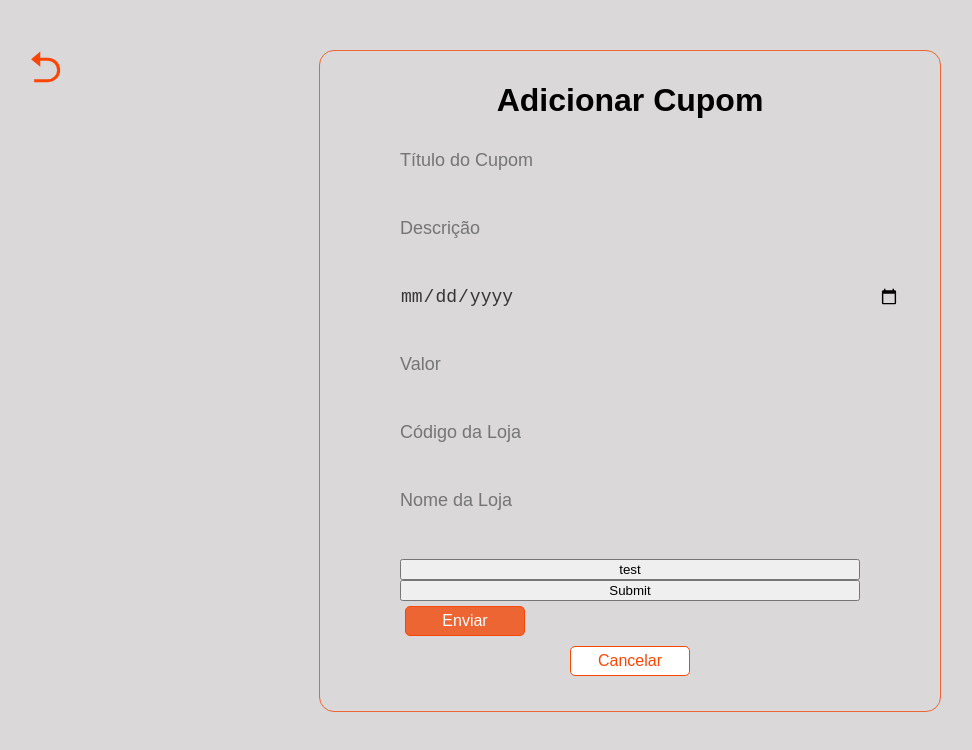
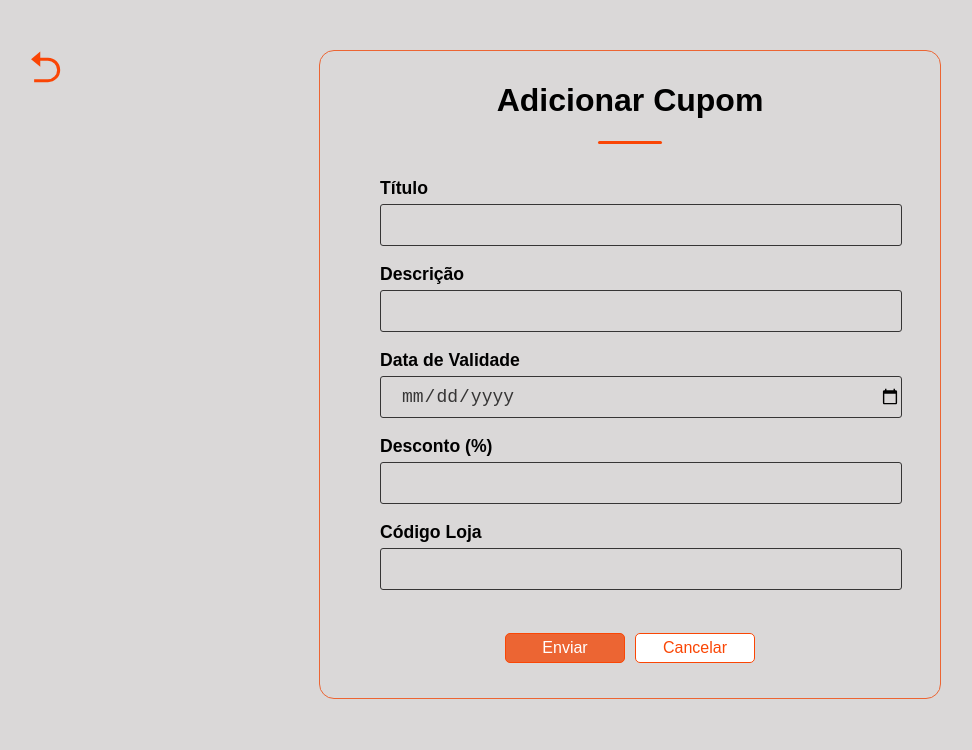
Before and after one commit to Luizcarlosqueiroz/DescontakiShopping-1, a React (Create React App) app: page /adicionarnovocupom in a window 1280 px wide. Shown: the top 750 px of the page, without its empty margins (10-982 px from the left). Built offline with nearby package versions, Linux system fonts and the light colour scheme.

Commit message:
cupons-final-integration

```diff
--- a/src/components/AddCupomForm/formValidation.js
+++ b/src/components/AddCupomForm/formValidation.js
@@ -11,14 +11,13 @@ export const FormValidations = yup.object().shape({
         .string()
         .required('*Validade obrigatória'),
     valor: yup
-        .string()
+        .number()
+        .typeError('*Valor deve ser um valor numérico')
         .required('*Valor obrigatório'),
-    idLoja: yup
-        .string()
+    id: yup
+        .number()
+        .typeError('*Código deve ser valor numérico')
         .required('*Código da Loja obrigatório'),
-    nomeLoja: yup
-        .string()
-        .required('Nome da Loja obrigatório'),
 })
 
 export default FormValidations;
--- a/src/components/AddCupomForm/index.js
+++ b/src/components/AddCupomForm/index.js
@@ -1,42 +1,53 @@
-import React, { useState } from 'react';
+import React, { useState, useEffect } from 'react';
+
 import ButtonSmall from '../ButtonSmall'
 import Input from '../Input';
 import FormValidations from './formValidation'
 import useValidation from './hooks/useValidation';
+
 import { Link } from 'react-router-dom';
+import moment from 'moment';
+import { toast } from 'react-toastify';
+
 import './style.css';
+import 'react-toastify/dist/ReactToastify.css';
 
+toast.configure();
 
 const initialFormState = {
-    dataInicial: new Intl.DateTimeFormat('en-GB').format(new Date()),
+    dataInicial: moment(new Date()).format("DD/MM/YYYY"),
     validade:'',
     quantidade: '',
     valor:'',
     titulo:'',
     descricao:'',
     categogia: null,
-    loja: {
-        id: 1,
-        cnpj: '',
-        nome: '',
-        ponto: ''
-    }
+    loja: ''
+}
+
+const initialFormStateLojista = {
+    id: '',
 }
 
 const CupomForm = () => {
 
     const [form, setForm] = useState(initialFormState);
+    const [formLojista, setFormLojista] = useState(initialFormStateLojista);
     const { errors, invalid } = useValidation(form, FormValidations);
 
     const setInput = (newValue) => {
         setForm( form => ({...form, ...newValue }));
     }
 
-    const testtest = () => {
-        console.log(form);
+    const setInputLojista = (newValue) => {
+        setFormLojista(formLojista => ({...formLojista, ...newValue}));
     }
 
-    const handleSubmit = () => {
+    const handleSubmit = (event) => {
+
+        form.loja = formLojista;
+
+        form.validade = moment(form.validade).format("DD/MM/YYYY");
 
         const requestOptions = {
             method: 'post',
@@ -52,20 +63,35 @@ const CupomForm = () => {
         }
 
 
-        fetch("http://pblelcoma-final.herokuapp.com/cupons", requestOptions)
+        fetch("https://pblelcoma-final.herokuapp.com/cupons", requestOptions)
             .then( function (res) {
-                if(!res.ok) {
-                    throw Error(res.statusText)
+                console.log(res.status);
+                if(res.status == 201) {
+                    toast.success('Cupom cadastrado com sucesso!', {
+                        position: 'top-right',
+                        autoClose: 5000,
+                    })
+                } else {
+                    toast.error('Aconteceu algo de errado.', {
+                        position: 'top-right',
+                        autoClose: 5000,
+                    })
                 }})
             .catch(function(error){
                 console.log(error);
             })
 
+        event.preventDefault();
+
     }
 
-    const formData = [];
+    let formData = [];
 
     const submitForm = () => {
+        form.loja = formLojista;
+
+        form.validade = moment(form.validade).format("DD/MM/YYYY HH:mm:ss");
+
         if (localStorage.getItem('formData') != null) {
             formData = JSON.parse(localStorage.getItem('formData'));
         }
@@ -75,63 +101,53 @@ const CupomForm = () => {
 
     return (
         <div className="AddCupomForm">
+            <hr />
             <form>
+                <br /><label>Título</label>
                 <Input
                     name="titulo"
                     id="titulo"
                     type="text"
-                    placeholder="Título do Cupom"
                     onChange={e => setInput({titulo: e.target.value})}
                     error={errors.titulo}
                     height="100px"
                 />
+                <br /><label>Descrição</label>
                 <Input
                     name="descricao"
                     id="descricao"
                     type="text"
-                    placeholder="Descrição"
                     onChange={e => setInput({descricao: e.target.value})}
                     error={errors.descricao}
                 />
+                <br /><label>Data de Validade</label>
                 <Input
                     name="validade"
                     id="validade"
                     type="date"
-                    placeholder="Data de Validade"
                     onChange={e => setInput({validade: e.target.value})}
                     error={errors.validade}
                 />
+                <br /><label>Desconto (%)</label>
                 <Input
                     name="valor"
                     id="valor"
                     type="text"
-                    placeholder="Valor"
                     onChange={e => setInput({valor: e.target.value})}
                     error={errors.valor}
                 />
+                <br /><label>Código Loja</label>
                 <Input
                     name="idLoja"
                     id="idLoja"
                     type="text"
-                    placeholder="Código da Loja"
-                    onChange={e => setInput({loja: e.target.value})}
+                    onChange={e => setInputLojista({id: e.target.value})}
                     error={errors.idLoja}
                 />
-                <Input
-                    name="nomeLoja"
-                    id="nomeLoja"
-                    type="text"
-                    placeholder="Nome da Loja"
-                    onChange={e => setInput({nomeLoja: e.target.value})}
-                    error={errors.nomeLoja}
-                />
-
 
                 <div className="addCupomButtons">
-                <button onClick={submitForm}>test</button>
 
-                    <button >Submit</button>
-                    <ButtonSmall title="Enviar" calltoAction />
+                    <ButtonSmall handlerButton={handleSubmit} title="Enviar" calltoAction />
                     <Link to="/gestaodecupons">
                         <ButtonSmall title="Cancelar" />
                     </Link>
--- a/src/components/AddCupomForm/style.css
+++ b/src/components/AddCupomForm/style.css
@@ -6,14 +6,16 @@
 }
 
 form Input {
-    width: 100%;
     display: table;
-    margin-left: auto;
-    margin-right: auto;
 }
 
 .addCupomButtons {
     text-align: center;
     margin: 20px;
-    display: grid;
 }
+
+label{
+    font-weight: bold;
+    font-size: 110%;
+    padding-top: 10px;
+}
--- a/src/components/CupomDisplayMap/index.js
+++ b/src/components/CupomDisplayMap/index.js
@@ -3,7 +3,6 @@ import React, { useState, useEffect } from 'react';
 import ButtonSmall from '../ButtonSmall';
 import Search from '../SearchBox';
 
-import { AiOutlineSearch } from 'react-icons/ai';
 import Spinner from 'react-bootstrap/Spinner';
 import * as moment from 'moment'
 
@@ -25,19 +24,20 @@ const CupomMap = () => {
 			let mes  = (data.getMonth()+1).toString();
 			let mesF = (mes.length === 1) ? '0'+mes : mes;
 			let ano = data.getFullYear();
-			let anoF = ano.toString().substr(-2);
+			let anoF = ano.toString();
 			return mesF+"/"+anoF;
 		}
 
 		let currentMonthYear = getCurrentMothYear();
 		console.log(currentMonthYear);
 
-		fetch(`https://pblelcoma-final.herokuapp.com/cupons/mes/01/2021}`)
+		fetch(`https://pblelcoma-final.herokuapp.com/cupons/mes/${currentMonthYear}`)
       	.then(Response => {
         	return Response.json();
       	})
       	.then(data =>{
         	setCupomInfo(data);
+			console.log(data);
       	});
 	},[])
 
@@ -51,7 +51,7 @@ const CupomMap = () => {
 		},
 	  }));
 
-	const [mesAno, setMesAno] = React.useState("01/2021");
+	const [mesAno, setMesAno] = React.useState("06/2021");
 
 	const SimpleSelect = () => {
 		const classes = useStyles();
@@ -70,8 +70,11 @@ const CupomMap = () => {
 					value={mesAno}
 					onChange={handleChange}
 				>
-				<MenuItem value={"11/2020"}>Novembro/2020</MenuItem>
 				<MenuItem value={"01/2021"}>Janeiro/2021</MenuItem>
+				<MenuItem value={"02/2021"}>Fevereiro/2021</MenuItem>
+				<MenuItem value={"04/2021"}>Março/2021</MenuItem>
+				<MenuItem value={"05/2021"}>Abril/2021</MenuItem>
+				<MenuItem value={"06/2021"}>Junho/2021</MenuItem>
 				</Select>
 				<FormHelperText>Mês/Ano</FormHelperText>
 			</FormControl>
@@ -106,7 +109,7 @@ const CupomMap = () => {
 		if (dateValidadeFormat > new Date()) {
 			return (<ButtonSmall title="Ativado" cursor="none" calltoAction />);
 		} else {
-			return (<ButtonSmall title="Desativado" />);
+			return (<ButtonSmall title="Vencido" />);
 		}
 	}
 
@@ -116,12 +119,12 @@ const CupomMap = () => {
     	} else if (data.titulo.toLowerCase().includes(search.toLowerCase())) {
       		return data;
     	}
-  	}).map((data) => {
+  	}).map((data, index) => {
     	return (
-      		<div className="container">
+      		<div className="container" key={index}>
 				<div className="cupomInfo">
 					<h3 className="cupomInfoTitle">{data.titulo}</h3>
-					<h4>Valor: R$ {data.valor.toFixed(2)}</h4>
+					<h4>Desconto: {data.valor}%</h4>
 					<p>Loja: {data.nomeLoja}</p>
 					<p id="dataDescricao">Descrição: {data.descricao}</p>
 				</div>
@@ -129,12 +132,14 @@ const CupomMap = () => {
 				<div className="barraLateral"></div>
 				<div className="cupomStats">
 					<table>
-						<tr>
-							<th>Data Incial: </th> <th>{data.dataInicial}</th>
-						</tr>
-						<tr>
-							<th>Validade: </th> <th>{data.validade}</th>
-						</tr>
+						<tbody>
+							<tr>
+								<th>Data Incial: </th><th>{data.dataInicial}</th>
+							</tr>
+							<tr>
+								<th>Validade: </th><th>{data.validade}</th>
+							</tr>
+						</tbody>
 					</table>
 
 					<ButtonSmall title="Editar" disabled={true} />
@@ -152,6 +157,8 @@ const CupomMap = () => {
 			<SimpleSelect />
 			<br />
             <Search placeholder="Pesquisar pelo título..." handleSearch={(e)=>searchSpace(e)}></Search>
+			<hr />
+			<br />
             {items}
         </div>
   	);
--- a/src/components/Input/style.js
+++ b/src/components/Input/style.js
@@ -3,13 +3,20 @@ import styled from 'styled-components';
 export const MyInput = styled.input`
 	width: 500px;
 	height: 40px;
-	border: none;
-	border-radius: 4px;
+	border: 0.5px solid;
+	border-radius: 3px;
 	padding: 0 0 0 20px;
-	margin: 10px 0 0 0;
+	margin: 5px 0 0 0;
 	color: rgb(54, 53, 53);
 	background-color: #dad8d8;
 	font-size: 18px;
+	&:focus {
+		background-color: #ededed;
+		border: 1px solid #ec6533;
+	}
+	&::placeholder {
+		color: #a6a6a6;
+	}
 `
 export const Span = styled.span`
 	text-align: initial;
--- a/src/pages/Login/index.js
+++ b/src/pages/Login/index.js
@@ -1,5 +1,6 @@
 import React, { useEffect, useState } from 'react';
 import './style.css';
+import '../../style.css';
 
 import { Link } from 'react-router-dom';
 import { toast } from 'react-toastify';
--- a/src/pages/Login/style.css
+++ b/src/pages/Login/style.css
@@ -12,6 +12,7 @@
 }
 .login--register {
 	cursor: pointer;
+	text-decoration: none;
 }
 .login--title {
 	color: #dad8d8;
--- a/src/pages/Register/index.js
+++ b/src/pages/Register/index.js
@@ -4,6 +4,7 @@ import './style.css';
 import { Link } from 'react-router-dom';
 // import ArrowBackIosIcon from '@material-ui/icons/ArrowBackIos';
 import {AiOutlineArrowLeft} from 'react-icons/ai';
+import '../../style.css';
 
 import logo from '../../assets/images/logo.png';
 
--- /dev/null
+++ b/src/style.css
@@ -0,0 +1,10 @@
+hr {
+	content: "";
+	display: block;
+	background-color: #fa4505;
+	height: 0.2rem;
+	width: 4rem;
+	border: none;
+	border-radius: 5px;
+	margin: 1rem auto;
+}
```
